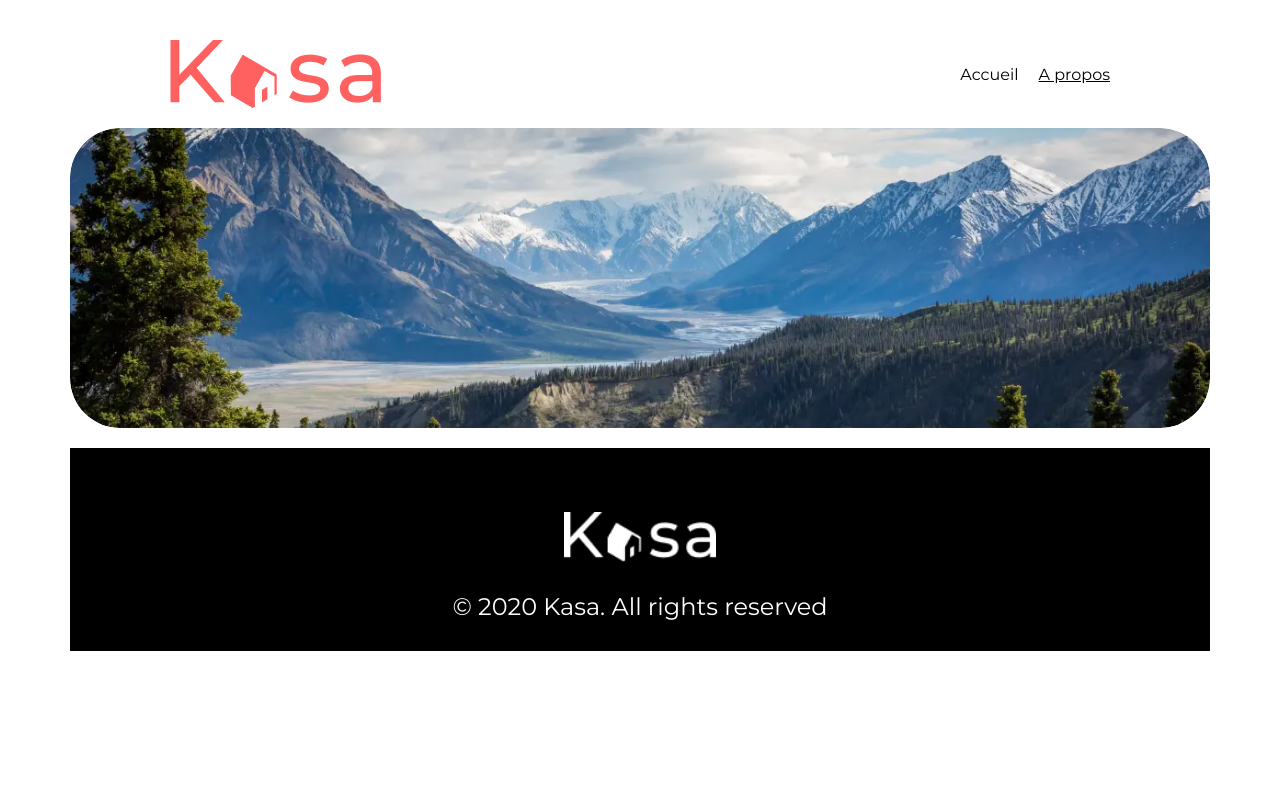
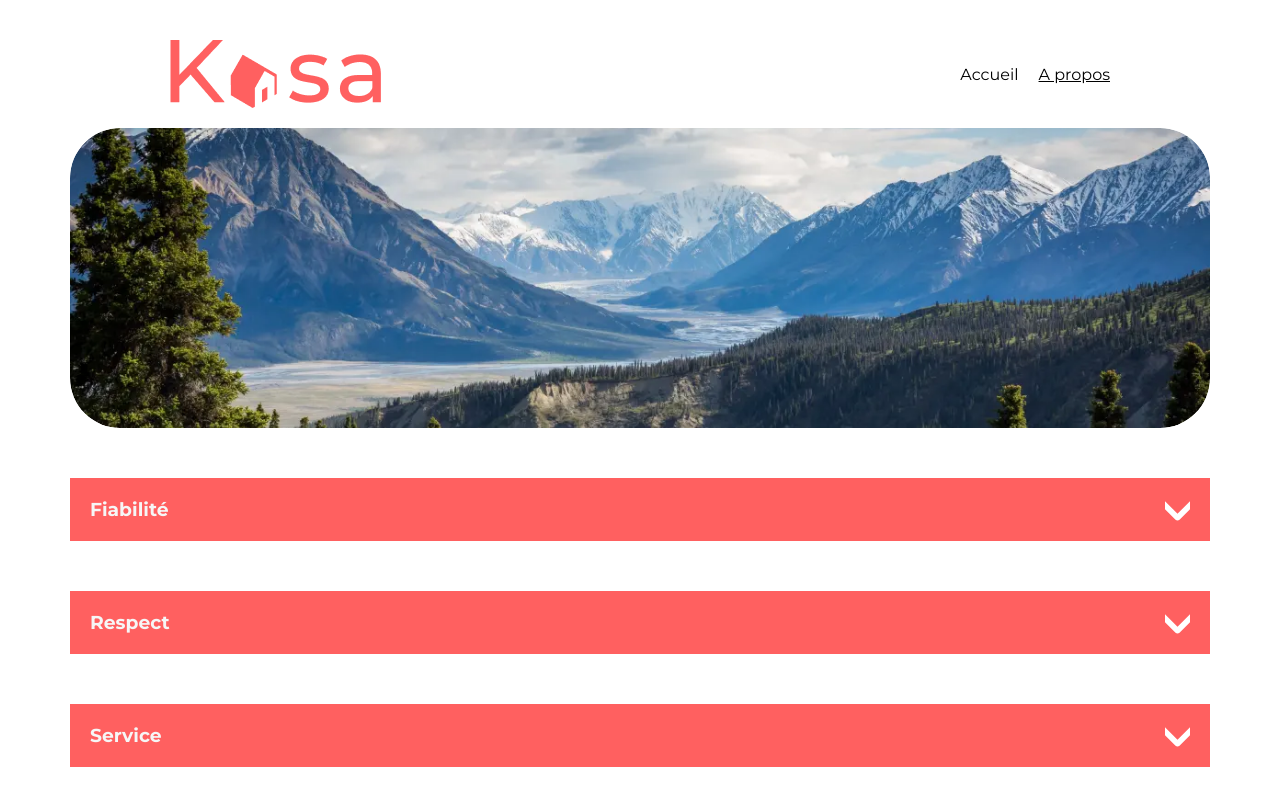
Before and after one commit to Dosylia/Kaza, a React (Create React App) app: page /apropos in a window 1280 px wide. Shown: the top 800 px of the page. Built offline with nearby package versions, Linux system fonts and the light colour scheme.

Commit message:
Page à propos terminée

```diff
--- /dev/null
+++ b/src/components/Collapse/collapse.scss
@@ -0,0 +1,28 @@
+@import '../../assets/style/variables.module.scss';
+
+.collapse {
+  margin-top: 50px;
+  margin-bottom: 30px;
+
+  .collapse-header {
+    .collapse-title {
+      display: flex;
+      justify-content: space-between;
+      padding: 20px;
+      width: 100%;
+      background-color: $main-color;
+      color: $background-color;
+
+      .arrow-reversed {
+        transform: rotate(-0.5turn);
+      }
+    }
+  }
+
+  .collapse-content {
+    padding: 20px;
+    color: $main-color;
+    text-align: center;
+    font-size: 18px;
+  }
+}
--- /dev/null
+++ b/src/components/Collapse/index.jsx
@@ -0,0 +1,29 @@
+import './collapse.scss'
+import { useState } from 'react'
+import arrow from '../../assets/img/arrow.svg'
+
+function Collapse({ collapseTitle, children }) {
+  const [isOpen, setIsOpen] = useState(false)
+
+  const toggleCollapse = () => {
+    setIsOpen(!isOpen)
+  }
+
+  return (
+    <div className="collapse">
+      <div className="collapse-header" onClick={toggleCollapse}>
+        <h3 className="collapse-title">
+          {collapseTitle}{' '}
+          <img
+            className={isOpen ? 'arrow' : 'arrow-reversed'}
+            src={arrow}
+            alt="flêche directionnelle"
+          />
+        </h3>
+      </div>
+      {isOpen && <div className="collapse-content">{children}</div>}
+    </div>
+  )
+}
+
+export default Collapse
--- a/src/pages/About/index.jsx
+++ b/src/pages/About/index.jsx
@@ -1,6 +1,7 @@
 import './about.scss'
 import Banner from '../../components/Banner/'
 import ImgBanner from '../../assets/img/banner-about.webp'
+import Collapse from '../../components/Collapse/'
 
 const banner = 'banner-about'
 const pHide = 'pHide'
@@ -9,7 +10,39 @@ function About() {
   return (
     <main>
       <Banner img={ImgBanner} className={banner} classNameP={pHide} />
-      <section></section>
+      <section className="about-collapse">
+        <Collapse collapseTitle={'Fiabilité'}>
+          <p>
+            Les annonces postées sur Kasa garantissent une fiabilité totale. Les
+            photos sont conformes aux logements, et toutes les informations sont
+            régulièrement vérifiées par nos équipes.
+          </p>
+        </Collapse>
+        <Collapse collapseTitle={'Respect'}>
+          <p>
+            La bienveillance fait partie des valeurs fondatrices de Kasa. Tout
+            comportement discriminatoire ou de perturbation du voisinage
+            entraînera une exclusion de notre plateforme.
+          </p>
+        </Collapse>
+        <Collapse collapseTitle={'Service'}>
+          <p>
+            Nos équipes se tiennent à votre disposition pour vous fournir une
+            expérience parfaite. N'hésitez pas à nous contacter si vous avez la
+            moindre question.
+          </p>
+        </Collapse>
+        <Collapse collapseTitle={'Sécurité'}>
+          <p>
+            La sécurité est la priorité de Kasa. Aussi bien pour nos hôtes que
+            pour les voyageurs, chaque logement correspond aux critères de
+            sécurité établis par nos services. En laissant une note aussi bien à
+            l'hôte qu'au locataire, cela permet à nos équipes de vérifier que
+            les standards sont bien respectés. Nous organisons également des
+            ateliers sur la sécurité domestique pour nos hôtes.
+          </p>
+        </Collapse>
+      </section>
     </main>
   )
 }
```
Also changed, not shown: 1 other file (tests, documents, lock files or other folders).
